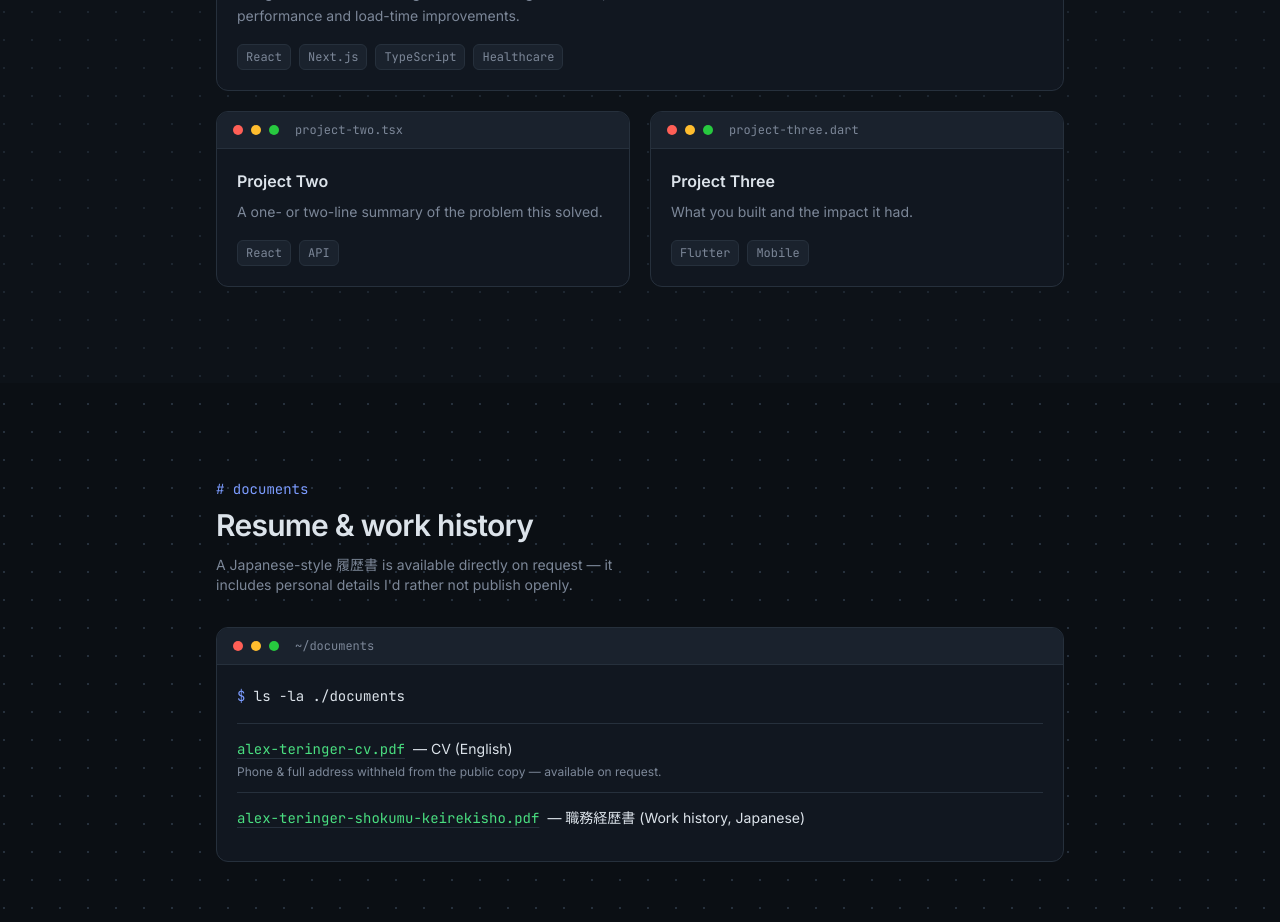
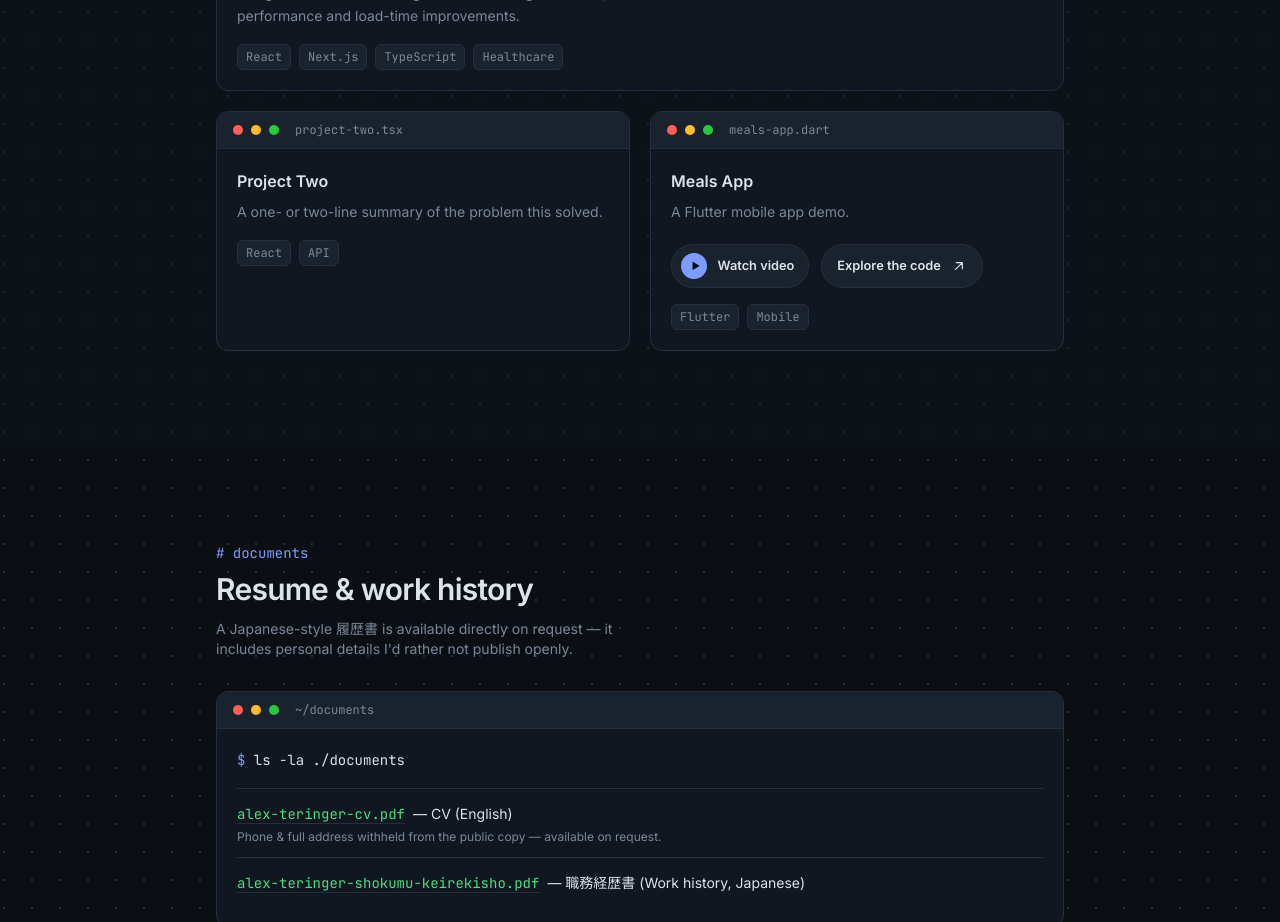
Before and after one commit to Alex2518-9/Portfolio-website, a Next.js app: page / in a window 1280 px wide. Shown: the part 2680-3602 px from the top of the page. Built offline with nearby package versions, Linux system fonts and the light colour scheme.

Commit message:
feat: add the first project video

```diff
--- a/src/app/globals.css
+++ b/src/app/globals.css
@@ -402,6 +402,129 @@ body {
   align-content: flex-start;
 }
 
+.project-actions {
+  display: flex;
+  flex-wrap: wrap;
+  align-items: center;
+  gap: 0.75rem;
+}
+
+.project-video-trigger,
+.project-github-link {
+  display: inline-flex;
+  align-items: center;
+  gap: 0.65rem;
+  border: 1px solid var(--line);
+  border-radius: 999px;
+  background: var(--surface-alt);
+  padding: 0.5rem 0.85rem 0.5rem 0.55rem;
+  color: var(--text);
+  font-size: 0.8rem;
+  font-weight: 600;
+  cursor: pointer;
+}
+
+.project-video-trigger:hover,
+.project-github-link:hover {
+  border-color: var(--accent);
+}
+
+.project-github-link {
+  padding: 0.72rem 0.95rem;
+  text-decoration: none;
+}
+
+.project-github-link svg {
+  width: 1rem;
+  height: 1rem;
+  stroke: currentColor;
+  stroke-linecap: round;
+  stroke-linejoin: round;
+  stroke-width: 1.8;
+}
+
+.project-play-icon {
+  display: grid;
+  width: 1.65rem;
+  height: 1.65rem;
+  place-items: center;
+  border-radius: 50%;
+  background: var(--accent);
+  color: var(--accent-ink);
+}
+
+.project-play-icon svg {
+  width: 0.85rem;
+  height: 0.85rem;
+  margin-left: 2px;
+}
+
+.project-video-dialog {
+  position: fixed;
+  inset: 50% auto auto 50vw;
+  width: min(56rem, calc(100% - 2rem));
+  max-width: none;
+  max-height: calc(100dvh - 2rem);
+  overflow: auto;
+  margin: 0;
+  transform: translate(-50%, -50%);
+  border: 1px solid var(--line);
+  border-radius: 1rem;
+  background: var(--surface);
+  padding: 1rem;
+  color: var(--text);
+  box-shadow: 0 24px 80px rgb(0 0 0 / 40%);
+}
+
+.project-video-dialog::backdrop {
+  background: rgb(4 8 12 / 78%);
+  backdrop-filter: blur(5px);
+}
+
+.project-video-modal-header {
+  display: flex;
+  align-items: center;
+  justify-content: space-between;
+  gap: 1rem;
+  padding-bottom: 0.85rem;
+}
+
+.project-video-modal-header h3 {
+  font-size: 1rem;
+  font-weight: 600;
+}
+
+.project-video-close {
+  display: grid;
+  width: 2.25rem;
+  height: 2.25rem;
+  flex: none;
+  place-items: center;
+  border: 1px solid var(--line);
+  border-radius: 50%;
+  background: var(--surface-alt);
+  color: var(--text);
+  cursor: pointer;
+}
+
+.project-video-close svg {
+  width: 1rem;
+  height: 1rem;
+  stroke: currentColor;
+  stroke-linecap: round;
+  stroke-width: 1.8;
+}
+
+.project-video-player {
+  display: block;
+  width: 100%;
+  max-height: calc(100dvh - 7rem);
+  aspect-ratio: 16 / 9;
+  border-radius: 0.65rem;
+  background: #000;
+  object-fit: contain;
+}
+
 :root[data-theme="light"] #documents .terminal-window pre {
   visibility: hidden;
 }
--- a/src/components/Projects.tsx
+++ b/src/components/Projects.tsx
@@ -1,12 +1,25 @@
 "use client";
 
+import { useEffect, useRef, useState } from "react";
 import TerminalWindow from "./TerminalWindow";
-import { projects } from "@/data/projects";
+import { projects, type Project } from "@/data/projects";
 import { usePortfolioPreferences } from "./PortfolioPreferences";
 
 export default function Projects() {
   const { language, theme } = usePortfolioPreferences();
   const japanese = language === "ja";
+  const [activeVideo, setActiveVideo] = useState<Project | null>(null);
+  const videoDialog = useRef<HTMLDialogElement>(null);
+
+  useEffect(() => {
+    if (activeVideo && videoDialog.current && !videoDialog.current.open) {
+      videoDialog.current.showModal();
+    }
+  }, [activeVideo]);
+
+  function closeVideo() {
+    videoDialog.current?.close();
+  }
 
   return (
     <section id="work" className="border-t border-line bg-surface/40">
@@ -34,6 +47,38 @@ export default function Projects() {
               <p className="mt-2 max-w-lg text-sm leading-relaxed text-text-muted">
                 {japanese ? project.jaDescription : project.description}
               </p>
+              {(project.video || project.github) && (
+                <div className="project-actions mt-5">
+                  {project.video && (
+                    <button
+                      type="button"
+                      className="project-video-trigger"
+                      onClick={() => setActiveVideo(project)}
+                      aria-label={japanese ? `${project.jaName ?? project.name}の動画を見る` : `Play ${project.name} video`}
+                    >
+                      <span className="project-play-icon" aria-hidden="true">
+                        <svg viewBox="0 0 24 24" fill="currentColor">
+                          <path d="M8 5.8c0-.7.8-1.1 1.4-.7l10.1 6.2a.8.8 0 0 1 0 1.4L9.4 18.9c-.6.4-1.4 0-1.4-.7V5.8Z" />
+                        </svg>
+                      </span>
+                      <span>{japanese ? "動画を見る" : "Watch video"}</span>
+                    </button>
+                  )}
+                  {project.github && (
+                    <a
+                      className="project-github-link"
+                      href={project.github}
+                      target="_blank"
+                      rel="noreferrer"
+                    >
+                      <span>{japanese ? "コードを見てみる" : "Explore the code"}</span>
+                      <svg viewBox="0 0 24 24" fill="none" aria-hidden="true">
+                        <path d="M7 17 17 7M8 7h9v9" />
+                      </svg>
+                    </a>
+                  )}
+                </div>
+              )}
               <ul className="mt-4 flex flex-wrap gap-2 font-mono text-xs">
                 {project.tags.map((tag) => (
                   <li
@@ -48,6 +93,59 @@ export default function Projects() {
           ))}
         </div>
       </div>
+      <dialog
+        ref={videoDialog}
+        className="project-video-dialog"
+        aria-labelledby="project-video-title"
+        onClose={() => setActiveVideo(null)}
+        onCancel={(event) => {
+          event.preventDefault();
+          closeVideo();
+        }}
+        onKeyDown={(event) => {
+          if (event.key === "Escape") {
+            event.preventDefault();
+            closeVideo();
+          }
+        }}
+        onClick={(event) => {
+          if (event.target === event.currentTarget) closeVideo();
+        }}
+      >
+        {activeVideo && (
+          <div className="project-video-modal">
+            <div className="project-video-modal-header">
+              <h3 id="project-video-title">
+                {japanese ? activeVideo.jaName ?? activeVideo.name : activeVideo.name}
+              </h3>
+              <button
+                type="button"
+                className="project-video-close"
+                onClick={closeVideo}
+                aria-label={japanese ? "動画を閉じる" : "Close video"}
+              >
+                <svg viewBox="0 0 24 24" fill="none" aria-hidden="true">
+                  <path d="m6 6 12 12M18 6 6 18" />
+                </svg>
+              </button>
+            </div>
+            <video
+              key={activeVideo.video}
+              className="project-video-player"
+              controls
+              autoPlay
+              playsInline
+              preload="metadata"
+              aria-label={japanese ? `${activeVideo.jaName ?? activeVideo.name}の動画` : `${activeVideo.name} video`}
+            >
+              <source src={activeVideo.video} />
+              {japanese
+                ? "お使いのブラウザでは動画を再生できません。"
+                : "Your browser does not support video playback."}
+            </video>
+          </div>
+        )}
+      </dialog>
     </section>
   );
 }
--- a/src/data/projects.ts
+++ b/src/data/projects.ts
@@ -6,6 +6,8 @@ export type Project = {
   jaName?: string;
   tags: string[];
   featured?: boolean;
+  video?: string;
+  github?: string;
 };
 
 export const projects: Project[] = [
@@ -28,11 +30,13 @@ export const projects: Project[] = [
     tags: ["React", "API"],
   },
   {
-    name: "Project Three",
-    file: "project-three.dart",
-    description: "What you built and the impact it had.",
-    jaName: "プロジェクト 3",
-    jaDescription: "制作したものと、その成果を紹介します。",
+    name: "Meals App",
+    file: "meals-app.dart",
+    description: "A Flutter mobile app demo.",
+    jaName: "Meals App",
+    jaDescription: "Flutterで開発したモバイルアプリのデモです。",
     tags: ["Flutter", "Mobile"],
+    video: "/videos/meals_app.mp4",
+    github: "https://github.com/Alex2518-9/Meals_app",
   },
 ];
```
Also changed, not shown: 1 other file (tests, documents, lock files or other folders).
